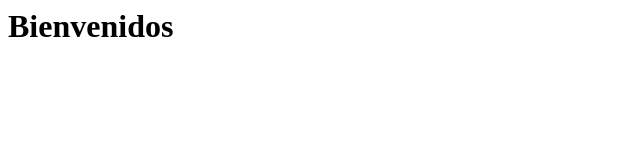
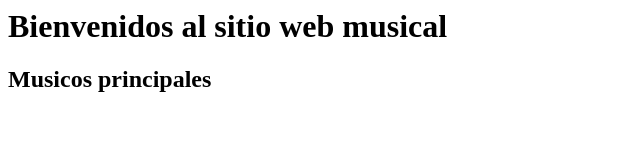
Before and after one commit to liloprofe29/ProyectoWeb, a plain HTML site: page index.html in a window 1280 px wide. Shown: the whole page, without its empty margins (0-640 px from the left). Drawn offline with Linux system fonts and the light colour scheme.

Commit message:
Segunda version index

```diff
--- a/index.html
+++ b/index.html
@@ -1,6 +1,7 @@
 <html>
     <head></head>
     <body>
-        <h1>Bienvenidos</h1>
+        <h1>Bienvenidos al sitio web musical</h1>
+        <h2>Musicos principales</h2>
     </body>
 </html>
```
